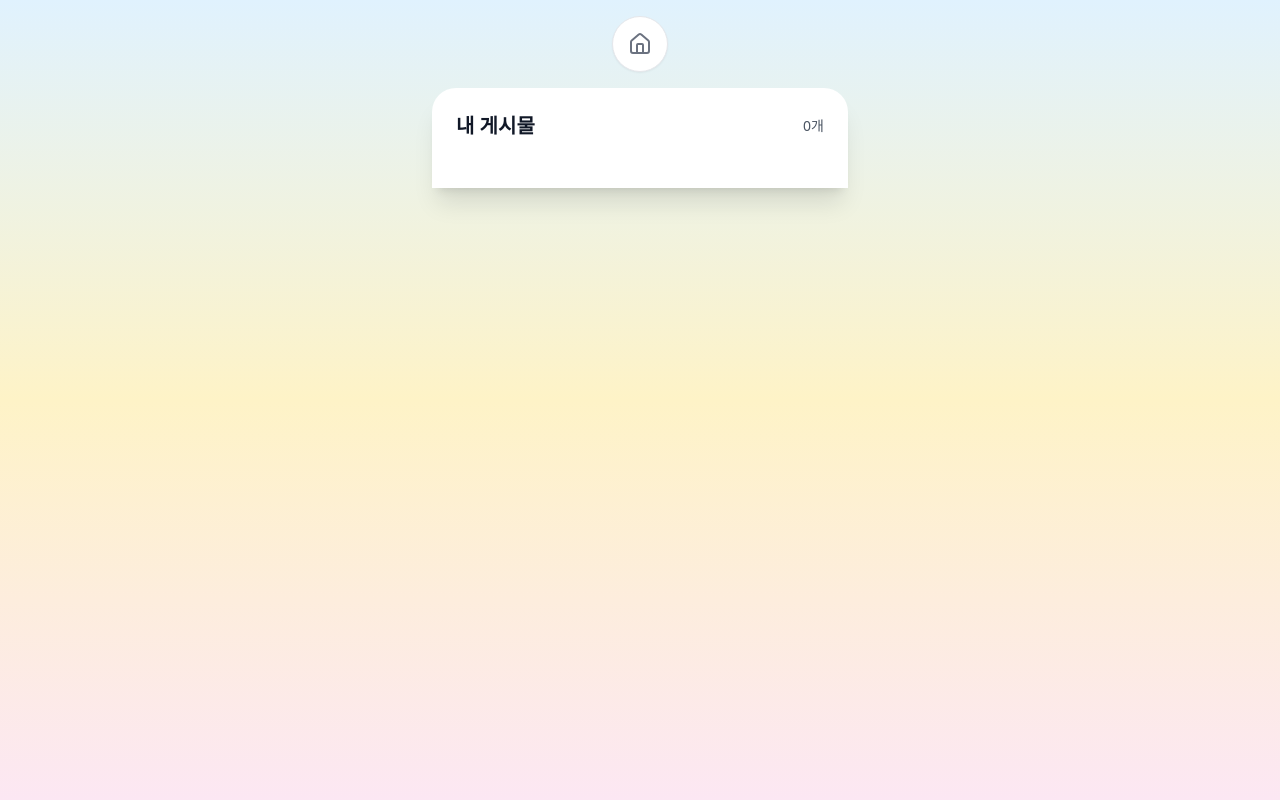
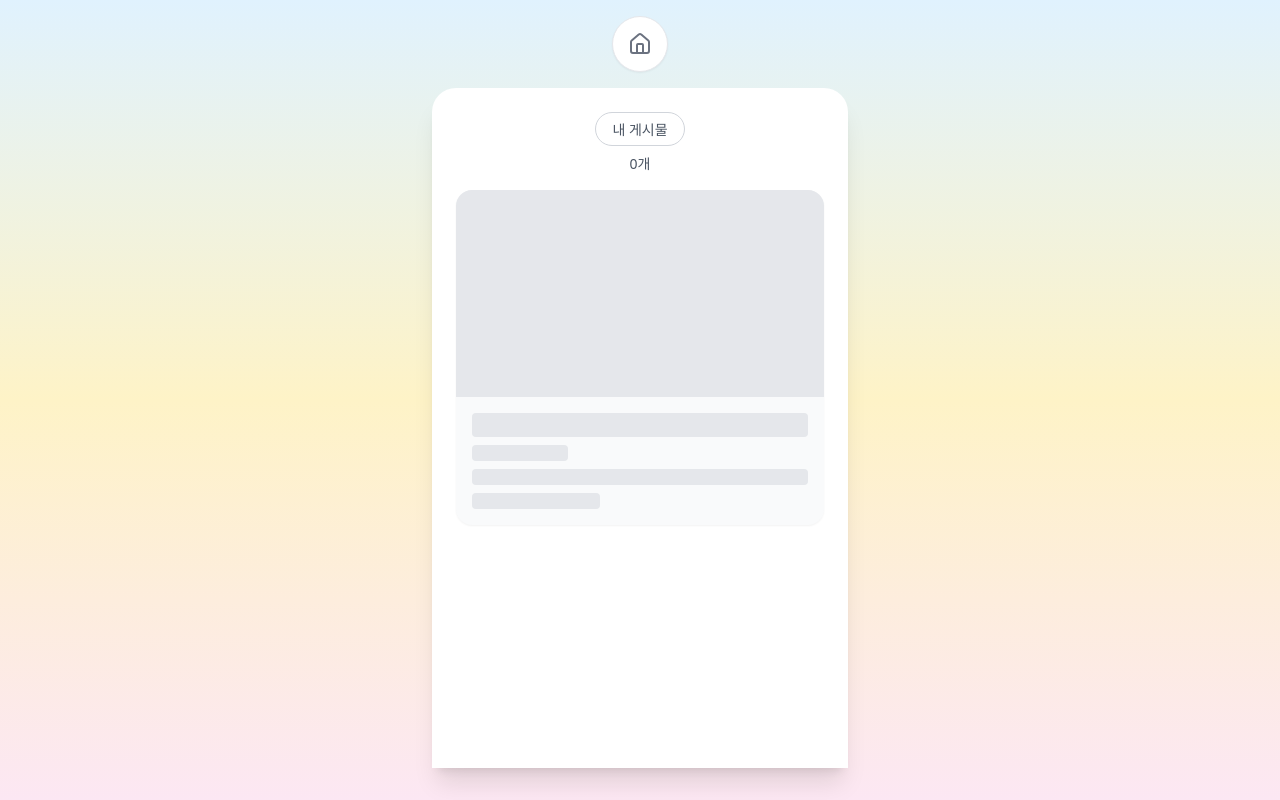
Before and after one commit to eileen914/Blendee, a React (Vite) app: page /mypage/my-posts in a window 1280 px wide. Built offline with nearby package versions, Linux system fonts and the light colour scheme.

Commit message:
fix: fixed myPage/my-posts design

```diff
--- a/src/pages/MyPosts.tsx
+++ b/src/pages/MyPosts.tsx
@@ -13,7 +13,7 @@ export function MyPosts() {
   const formatDate = (date: Date) => {
     const year = date.getFullYear();
     const month = date.getMonth() + 1;
-    return `${year}년 ${month}월`;
+    return `${year}년 ${month}월 게시`;
   };
 
   const isDeadlineApproaching = (deadline: Date) => {
@@ -30,7 +30,7 @@ export function MyPosts() {
         background: "linear-gradient(to bottom, #e0f2fe, #fef3c7, #fce7f3)",
       }}
     >
-      <div className="max-w-md mx-auto px-4 py-4">
+      <div className="max-w-md mx-auto px-4 pt-4">
         {/* 홈 아이콘 */}
         <div className="flex flex-col items-center mb-4">
           <button
@@ -42,28 +42,37 @@ export function MyPosts() {
         </div>
 
         {/* 흰색 카드 컨테이너 */}
-        <div className="bg-white rounded-t-3xl shadow-xl p-6 mb-6">
+        <div
+          className="bg-white rounded-t-3xl shadow-xl p-6 pb-8"
+          style={{ minHeight: "calc(100vh - 120px)" }}
+        >
           {/* 제목 */}
-          <div className="flex items-center justify-between mb-6">
-            <h1 className="text-xl font-semibold text-gray-900">내 게시물</h1>
-            <span className="text-sm text-gray-600">
+          <div className="mb-4 text-center">
+            <div className="px-4 py-1 bg-white border border-gray-300 rounded-full mb-1 inline-block">
+              <span className="text-sm font-medium text-gray-600">
+                내 게시물
+              </span>
+            </div>
+            <div className="text-sm text-gray-600 mt-1">
               {myCreatedRooms.length}개
-            </span>
+            </div>
           </div>
 
           {/* 게시물 목록 */}
           <div className="space-y-4">
-            {myCreatedRooms.map((room) => {
-              const deadlineApproaching = isDeadlineApproaching(room.deadline);
+            {myCreatedRooms.length > 0 ? (
+              myCreatedRooms.map((room) => {
+                const deadlineApproaching = isDeadlineApproaching(
+                  room.deadline
+                );
                 return (
                   <div
                     key={room.id}
                     onClick={() => navigate(`/room/${room.id}`)}
-                  className="bg-gray-50 rounded-2xl p-4 shadow-sm cursor-pointer hover:shadow-md transition-shadow"
+                    className="bg-gray-50 rounded-2xl overflow-hidden shadow-sm cursor-pointer hover:shadow-md transition-shadow"
                   >
-                  <div className="flex gap-4">
                     {/* 이미지 */}
-                    <div className="w-24 h-24 rounded-lg overflow-hidden bg-gray-200 flex-shrink-0">
+                    <div className="w-full aspect-video bg-gray-200">
                       <img
                         src={room.targetImage}
                         alt={room.title}
@@ -72,13 +81,15 @@ export function MyPosts() {
                     </div>
 
                     {/* 정보 */}
-                    <div className="flex-1 min-w-0">
-                      <h3 className="text-lg font-semibold text-gray-900 mb-1 truncate">
+                    <div className="p-4">
+                      <div className="flex items-center justify-between mb-2">
+                        <h3 className="text-lg font-semibold text-gray-900">
                           {room.title}
                         </h3>
-                      <p className="text-sm text-gray-600 mb-2">
-                        {formatDate(room.createdAt)} 게시
-                      </p>
+                        <span className="text-sm text-gray-600">
+                          {formatDate(room.createdAt)}
+                        </span>
+                      </div>
                       <div className="flex items-center gap-2 mb-2">
                         <span
                           className={`text-xs px-2 py-1 rounded ${
@@ -91,10 +102,9 @@ export function MyPosts() {
                         </span>
                       </div>
                       <p className="text-sm text-gray-700 mb-2 line-clamp-2">
-                        {room.title}에 참여하고 있어요
+                        우리집 강아지 귀여워...
                       </p>
-                      <div className="flex items-center gap-4 text-sm text-gray-600">
-                        <div className="flex items-center gap-1">
+                      <div className="flex items-center gap-1 text-sm text-gray-600">
                         <Users className="w-4 h-4" />
                         <span>
                           {room.participants.length}명 참여중
@@ -107,10 +117,20 @@ export function MyPosts() {
                       </div>
                     </div>
                   </div>
+                );
+              })
+            ) : (
+              // 빈 카드 형태
+              <div className="bg-gray-50 rounded-2xl overflow-hidden shadow-sm">
+                <div className="w-full aspect-video bg-gray-200"></div>
+                <div className="p-4">
+                  <div className="h-6 bg-gray-200 rounded mb-2"></div>
+                  <div className="h-4 bg-gray-200 rounded w-24 mb-2"></div>
+                  <div className="h-4 bg-gray-200 rounded mb-2"></div>
+                  <div className="h-4 bg-gray-200 rounded w-32"></div>
                 </div>
               </div>
-              );
-            })}
+            )}
           </div>
         </div>
       </div>
--- a/src/pages/ParticipatedPosts.tsx
+++ b/src/pages/ParticipatedPosts.tsx
@@ -23,7 +23,7 @@ export function ParticipatedPosts() {
         background: "linear-gradient(to bottom, #e0f2fe, #fef3c7, #fce7f3)",
       }}
     >
-      <div className="max-w-md mx-auto px-4 py-4">
+      <div className="max-w-md mx-auto px-4 pt-4">
         {/* 홈 아이콘 */}
         <div className="flex flex-col items-center mb-4">
           <button
@@ -35,7 +35,10 @@ export function ParticipatedPosts() {
         </div>
 
         {/* 흰색 카드 컨테이너 */}
-        <div className="bg-white rounded-t-3xl shadow-xl p-6 mb-6">
+        <div
+          className="bg-white rounded-t-3xl shadow-xl p-6 pb-8"
+          style={{ minHeight: "calc(100vh - 120px)" }}
+        >
           {/* 제목 */}
           <div className="mb-4 text-center">
             <div className="px-4 py-1 bg-white border border-gray-300 rounded-full mb-1 inline-block">
```
Lines whose indentation alone changed are shown as unchanged.
